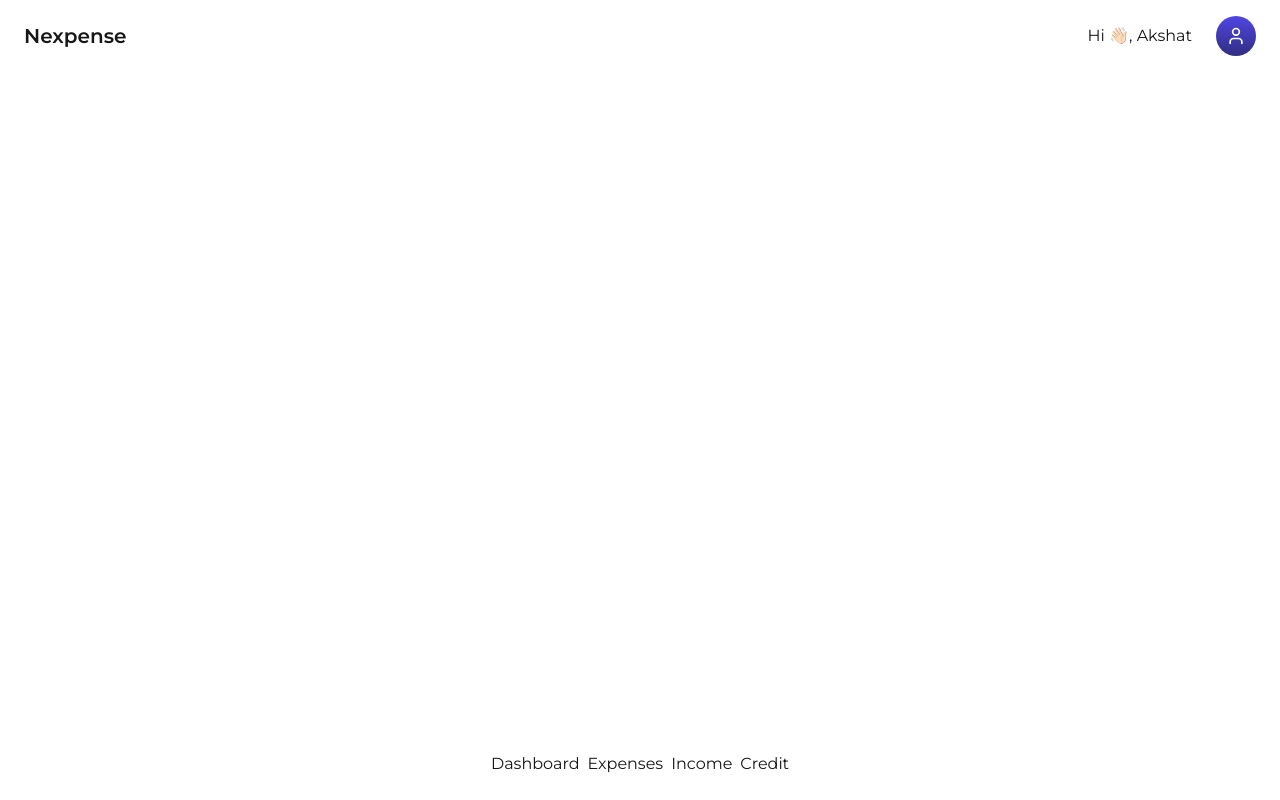
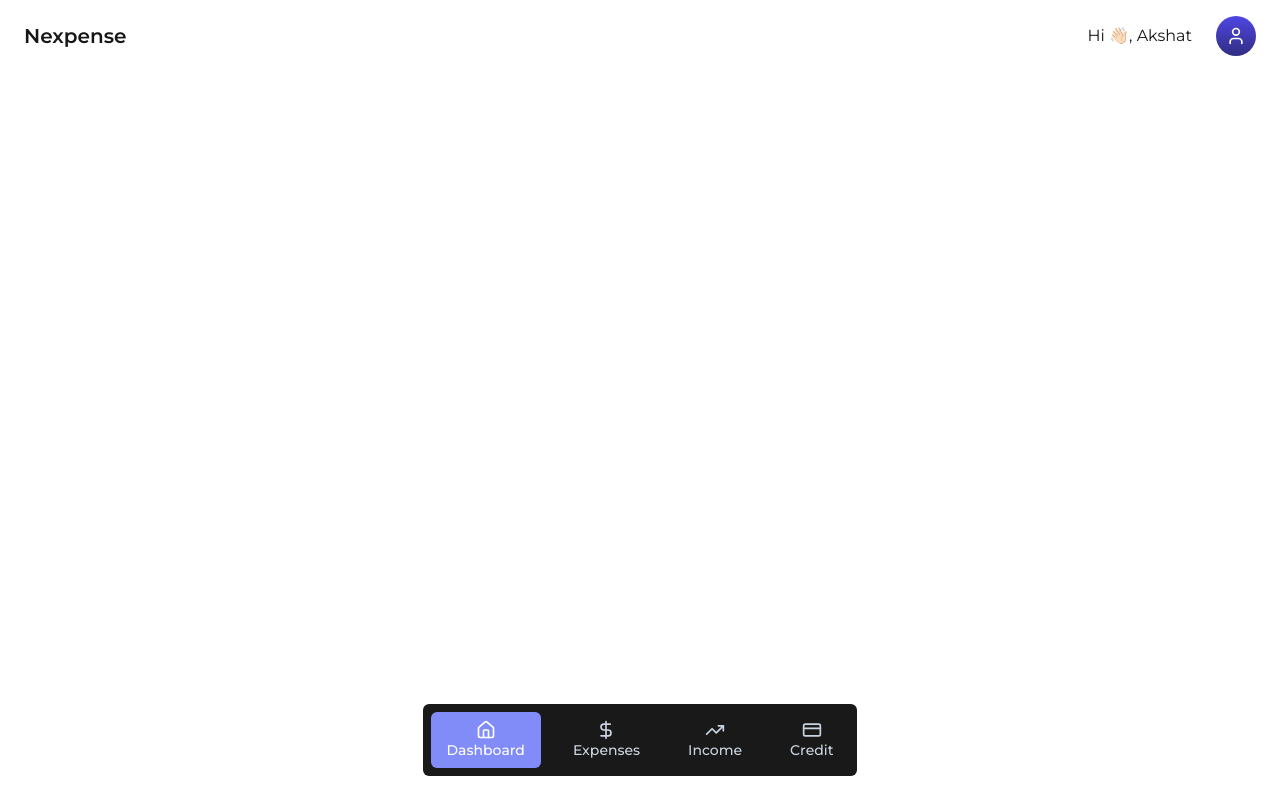
Before and after one commit to AkshatJha21/personal-finance, a Next.js app: page / in a window 1280 px wide. Built offline with nearby package versions, Linux system fonts and the light colour scheme.

Commit message:
bottom nav layout done

```diff
--- a/components/custom/BottomNav.tsx
+++ b/components/custom/BottomNav.tsx
@@ -1,16 +1,71 @@
-import React from 'react'
+"use client";
+
+import { Dispatch, SetStateAction, useState } from "react";
+import { motion } from "framer-motion";
+import { CreditCard, DollarSign, Home, TrendingUp, Wallet } from "lucide-react";
+
+const tabs = ["Dashboard", "Expenses", "Income", "Credit"];
 
 const BottomNav = () => {
+    const [selected, setSelected] = useState(tabs[0]);
   return (
     <div className='fixed bottom-6 flex w-full items-center justify-center'>
-        <div className='flex gap-x-2'>
-            <div>Dashboard</div>
-            <div>Expenses</div>
-            <div>Income</div>
-            <div>Credit</div>
+        <div className='flex gap-x-4 p-2 bg-black/90 dark:bg-white/10 rounded-md'>
+            {tabs.map((tab) => (
+                <Tab
+                    text={tab}
+                    selected={selected === tab}
+                    setSelected={setSelected}
+                    key={tab}
+                />
+            ))}
         </div>
     </div>
   )
 }
 
+interface TabProps {
+    text: string;
+    selected: boolean;
+    setSelected: Dispatch<SetStateAction<string>>;
+}
+
+const Tab = ({ text, selected, setSelected }: TabProps) => {
+    const getIcon = () => {
+        switch (text) {
+            case "Dashboard":
+                return <Home className="h-5"/>;
+            case "Expenses":
+                return <DollarSign className="h-5"/>;
+            case "Income":
+                return <TrendingUp className="h-5"/>;
+            case "Credit":
+                return <CreditCard className="h-5"/>;
+        }
+    }
+    return (
+        <button
+            onClick={() => setSelected(text)}
+            className={`${
+                selected
+                ? "text-white"
+                : "text-slate-300 hover:text-slate-200 hover:bg-slate-700"
+            } text-sm transition-colors px-4 py-2 rounded-md relative`}
+        >
+            <div className="relative z-10 flex flex-col items-center">
+                {getIcon()}
+                <span className="hidden md:flex font-medium">{text}</span>
+            </div>
+            {selected && (
+                <motion.span
+                    layoutId="pill-tab"
+                    transition={{ type: "spring", duration: 0.5 }}
+                    className="absolute inset-0 z-0 bg-indigo-400 rounded-md"
+                >
+                </motion.span>
+            )}
+        </button>
+    )
+}
+
 export default BottomNav
```
